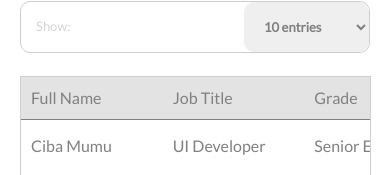
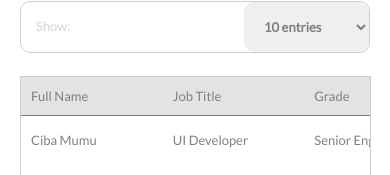
Before and after one commit to Mione/employee-js, a plain HTML site: page index.html in a window 390 px wide. Shown: the part 669-844 px from the top of the page. Drawn offline with nearby package versions, Linux system fonts and the light colour scheme.

Commit message:
master - font-size 13 for < 550 device width

```diff
--- a/css/layout.css
+++ b/css/layout.css
@@ -57,7 +57,7 @@
 }
 
 @media only screen and (max-width: 550px) {
-	.container{
+	.container, .container .data-tbl__header li, .container .tbl-row__header li{
 		font-size:13px;
 	}
 	.search__wrapper .form__component {
```
